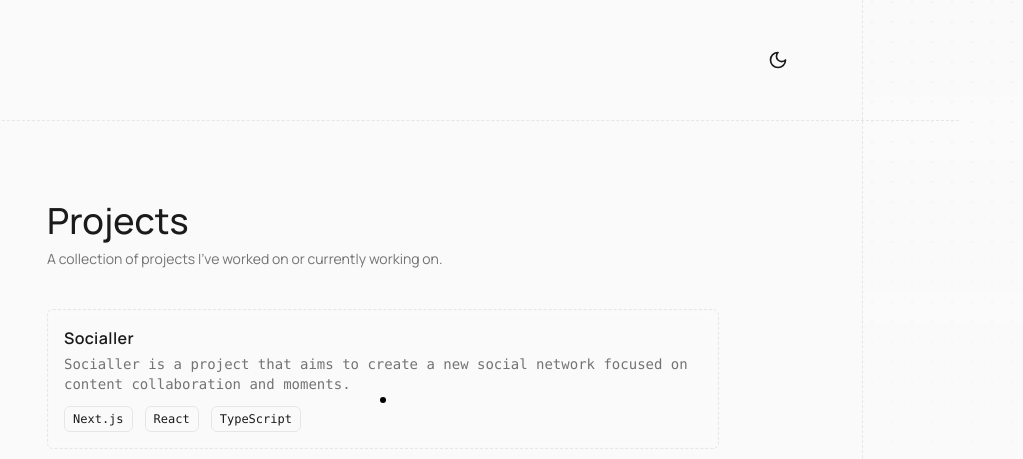
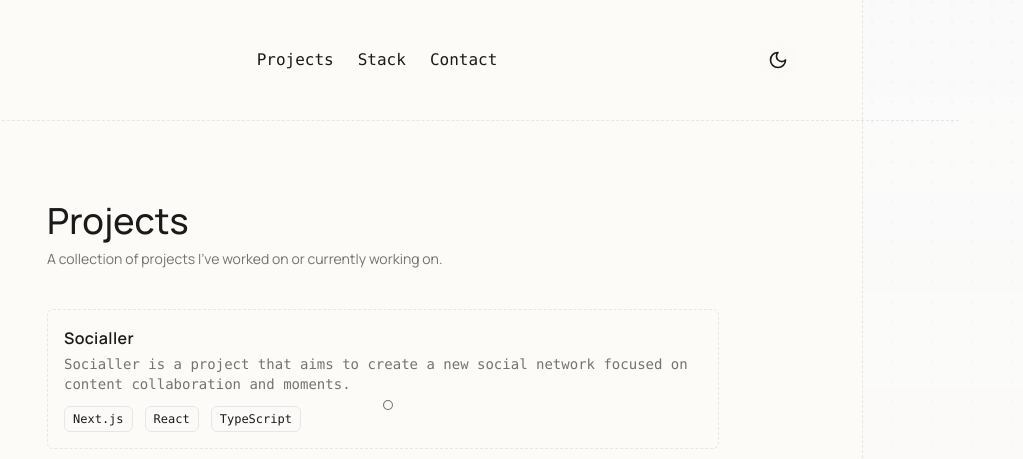
Before and after one commit to edglz/website, an Astro site: page /projects in a window 1280 px wide. Shown: the top 459 px of the page, 257-1280 px from the left. Built offline with nearby package versions, Linux system fonts and the light colour scheme; Astro itself is replaced by a stand-in of ours.

Commit message:
style: update color scheme and enhance tracker animation
Changed the primary accent color from emerald to purple across multiple components for consistency. Updated the background color in global.css and enhanced the tracker animation with multiple layers and a pulse effect.

```diff
--- a/src/components/Footer.astro
+++ b/src/components/Footer.astro
@@ -16,7 +16,7 @@ import Container from './Container.astro';
         <a
           target='_blank'
           href='https://github.com/edglz'
-          class='text-sm text-foreground hover:underline underline-offset-[3px] decoration-dashed focus-visible:outline-dashed focus-visible:outline-2 focus-visible:outline-emerald-500'
+          class='text-sm text-foreground hover:underline underline-offset-[3px] decoration-dashed focus-visible:outline-dashed focus-visible:outline-2 focus-visible:outline-purple-500'
         >
           Github
         </a>
--- a/src/components/Header.astro
+++ b/src/components/Header.astro
@@ -10,7 +10,7 @@ import ThemeToggle from './ThemeToggle.astro';
     >
       <a
         href='/'
-        class='focus-visible:outline-dashed focus-visible:outline-2 focus-visible:outline-emerald-500 z-10 relative font-sans font-semibold'
+        class='focus-visible:outline-dashed focus-visible:outline-2 focus-visible:outline-purple-500 z-10 relative font-sans font-semibold'
         aria-label='logo'
       >
       <svg
@@ -28,6 +28,14 @@ import ThemeToggle from './ThemeToggle.astro';
     </svg>
 
       </a>
+
+      <!-- Navigation Links -->
+      <div class="hidden md:flex items-center space-x-6">
+        <a href="#projects" class="text-foreground hover:text-purple-500 transition-colors font-mono">Projects</a>
+        <a href="#skills" class="text-foreground hover:text-purple-500 transition-colors font-mono">Stack</a>
+        <a href="#contact" class="text-foreground hover:text-purple-500 transition-colors font-mono">Contact</a>
+      </div>
+
       <div>
         <ThemeToggle />
       </div>
--- a/src/components/Link.astro
+++ b/src/components/Link.astro
@@ -13,7 +13,7 @@ const { href, external, forward, class: classNames, variant, ...attrs } = Astro.
 <a
   href={href}
   target={external ? '_blank' : '_self'}
-  class={`group font-sans rounded-md flex border border-dashed cursor-pointer transition focus-visible:outline-dashed focus-visible:outline-2 focus-visible:outline-emerald-500 duration-300 focus-visible:outline-offset-2 ${variant === 'card' ? 'flex-col hover:bg-background/80 backdrop-blur-sm p-4 text-base' : variant === 'icon' ? 'p-2 border-none' : variant === "button"? "hover:bg-border focus-visible:bg-border": 'px-4 py-2 items-center justify-center text-sm'} ${classNames}`}
+  class={`group font-sans rounded-md flex border border-dashed cursor-pointer transition focus-visible:outline-dashed focus-visible:outline-2 focus-visible:outline-purple-500 duration-300 focus-visible:outline-offset-2 ${variant === 'card' ? 'flex-col hover:bg-background/80 backdrop-blur-sm p-4 text-base' : variant === 'icon' ? 'p-2 border-none' : variant === "button"? "hover:bg-border focus-visible:bg-border": 'px-4 py-2 items-center justify-center text-sm'} ${classNames}`}
   {...attrs}
 >
   <slot />
--- a/src/components/ThemeToggle.astro
+++ b/src/components/ThemeToggle.astro
@@ -1,7 +1,7 @@
 <div>
   <button
     id='themeToggle'
-    class='rounded-full bg-background/80 hover:backdrop-blur-sm grid place-content-center size-10 hover:border border-dashed transition duration-300 focus-visible:outline-dashed focus-visible:outline-2 focus-visible:outline-emerald-500 relative z-10'
+    class='rounded-full bg-background/80 hover:backdrop-blur-sm grid place-content-center size-10 hover:border border-dashed transition duration-300 focus-visible:outline-dashed focus-visible:outline-2 focus-visible:outline-purple-500 relative z-10'
   >
     <span class='sr-only'>Toggle website theme</span>
     <svg
--- a/src/components/Tracker.astro
+++ b/src/components/Tracker.astro
@@ -1,26 +1,57 @@
-<div id='dot'></div>
+<div id='dot'>
+  <div class='dot-layer'></div>
+  <div class='dot-layer'></div>
+  <div class='dot-layer'></div>
+</div>
 
 <style>
   #dot {
-    height: 6px;
-    aspect-ratio: 1;
     position: fixed;
     left: 50%;
     top: 50%;
     translate: -50% -50%;
-    border-radius: 50%;
-    background: hsl(var(--background));
     z-index: 100;
     pointer-events: none;
     display: none;
-    mix-blend-mode: difference;
 
     @media screen and (min-width: 600px) {
       display: block;
     }
   }
-  html.dark #dot {
+
+  .dot-layer {
+    position: absolute;
+    width: 10px;
+    aspect-ratio: 1;
+    border-radius: 50%;
+    background: hsl(var(--background));
+    mix-blend-mode: difference;
+
+    animation: pulse 3s ease-in-out infinite;
+
+    &:nth-child(2) {
+      animation-delay: 0.5s;
+      scale: 0.8;
+    }
+
+    &:nth-child(3) {
+      animation-delay: 1s;
+      scale: 0.6;
+    }
+  }
+
+  html.dark .dot-layer {
     background: hsl(var(--foreground));
+  }
+
+  @keyframes pulse {
+    0% {
+      scale: 0.8;
+    }
+
+    100% {
+      scale: 1;
+    }
   }
 </style>
 
--- a/src/pages/index.astro
+++ b/src/pages/index.astro
@@ -145,7 +145,7 @@ const projects = await getCollection('projects', ({ data }) => {
               <Link
                 forward
                 href='/projects'
-                class='hover:border-emerald-300 dark:hover:border-emerald-500 hover:bg-background/80 hover:backdrop-blur-sm relative z-10 font-mono'
+                class='hover:border-purple-300 dark:hover:border-purple-500 hover:bg-background/80 hover:backdrop-blur-sm relative z-10 font-mono'
               >
                 See All Projects
               </Link>
@@ -250,7 +250,7 @@ const projects = await getCollection('projects', ({ data }) => {
           >
             <h3 class='font-semibold text-lg'>You can email me at</h3>
             <p
-              class='w-fit relative after:absolute after:bg-emerald-400 after:h-0.5 after:w-1/2 after:top-auto after:bottom-0 after:left-0 after:scale-x-0 after:origin-right hover:after:scale-x-100 lg:hover:after:origin-left transition after:transition after:duration-300'
+              class='w-fit relative after:absolute after:bg-purple-400 after:h-0.5 after:w-1/2 after:top-auto after:bottom-0 after:left-0 after:scale-x-0 after:origin-right hover:after:scale-x-100 lg:hover:after:origin-left transition after:transition after:duration-300'
             >
               <a
                 href='mailto:hello@hello@edglz.cloud'
--- a/src/pages/projects/index.astro
+++ b/src/pages/projects/index.astro
@@ -32,7 +32,7 @@ const projects = await getCollection(
             <li>
               <Link
                 href={`/projects/${project.data.slug}`}
-                class='flex flex-col gap-1 relative z-10 hover:border-emerald-300 dark:hover:border-emerald-500 border border-dashed p-4 rounded-md transition duration-300'
+                class='flex flex-col gap-1 relative z-10 hover:border-purple-300 dark:hover:border-purple-500 border border-dashed p-4 rounded-md transition duration-300'
                 variant='card'
               >
                 <h2 class='font-semibold tracking-wide'>
--- a/src/styles/global.css
+++ b/src/styles/global.css
@@ -5,10 +5,10 @@
 @layer base {
   :root {
     --foreground: 0 0% 10%;
-    --background: 0 0% 98%;
+    --background: 50 40% 98%;
     --muted-foreground: 0 0% 45%;
     --border: 0 0% 90%;
-    --card: hsl(0, 0%, 99%);
+    --card: 50 40% 98%;
 
     --dot-bg-color: hsl(0, 0%, 98%);
     --dot-color: hsl(0, 0%, 95%);
```
